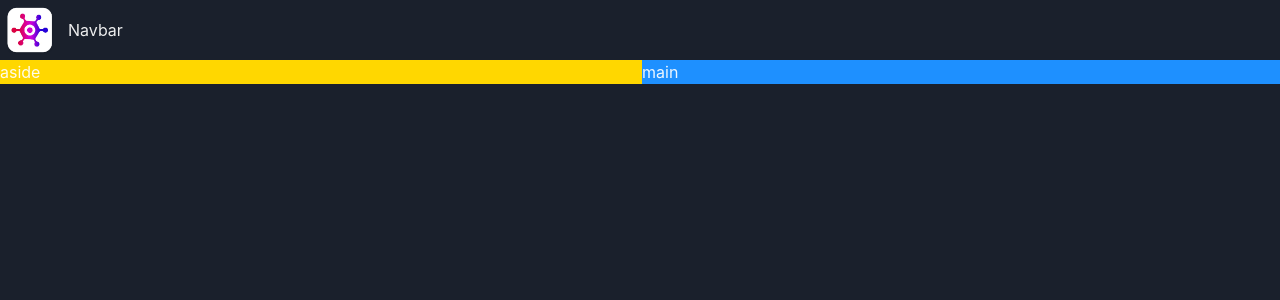
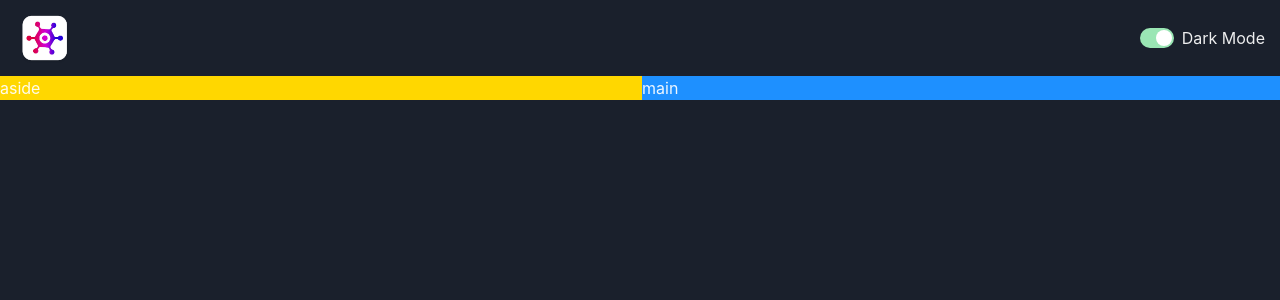
Before and after one commit to mowhammadali/rawg, a React (Vite) app: page / in a window 1280 px wide. Shown: the top 300 px of the page. Built offline with nearby package versions, Linux system fonts and the light colour scheme.

Commit message:
implement switch color mode

```diff
--- a/src/App.tsx
+++ b/src/App.tsx
@@ -1,7 +1,7 @@
 import { Grid, GridItem , Show } from '@chakra-ui/react'
 import Navbar from './components/navbar/Navbar';
 
-const App = () => {
+const App = (): JSX.Element => {
     return (
         <Grid templateAreas={{
             base: `"nav" "main"`,
--- /dev/null
+++ b/src/components/color-mode-switch/ColorModeSwitch.tsx
@@ -0,0 +1,14 @@
+import { HStack, Switch, Text , useColorMode } from "@chakra-ui/react"
+
+const ColorModeSwitch = (): JSX.Element => {
+    const { colorMode , toggleColorMode } = useColorMode();
+
+    return (
+        <HStack>
+            <Switch colorScheme="green" isChecked={colorMode === 'dark'} onChange={toggleColorMode}/>
+            <Text>Dark Mode</Text>
+        </HStack>
+    )
+}
+
+export default ColorModeSwitch
--- a/src/components/navbar/Navbar.tsx
+++ b/src/components/navbar/Navbar.tsx
@@ -1,10 +1,11 @@
-import { HStack, Image, Text } from "@chakra-ui/react"
+import { HStack, Image } from "@chakra-ui/react"
+import ColorModeSwitch from "../color-mode-switch/ColorModeSwitch"
 
-const Navbar = () => {
+const Navbar = (): JSX.Element => {
     return (
-        <HStack>
+        <HStack justifyContent="space-between" padding="8px 15px">
             <Image src="./assets/logo/logo.webp" boxSize="60px"/>
-            <Text>Navbar</Text>
+            <ColorModeSwitch />
         </HStack>
     )
 }
--- a/src/main.tsx
+++ b/src/main.tsx
@@ -1,10 +1,12 @@
 import ReactDOM from "react-dom/client"
-import { ChakraProvider , ColorModeScript  } from "@chakra-ui/react"
+import { ChakraProvider , ColorModeScript } from "@chakra-ui/react"
 import theme from "./theme.ts"
 import App from "./App.tsx"
 import "./index.css"
 
-ReactDOM.createRoot(document.getElementById("root")!).render(
+const root = ReactDOM.createRoot(document.getElementById("root") as HTMLElement);
+
+root.render(
   <ChakraProvider theme={theme}>
     <ColorModeScript initialColorMode={theme.config.initialColorMode}/>
     <App />
```
